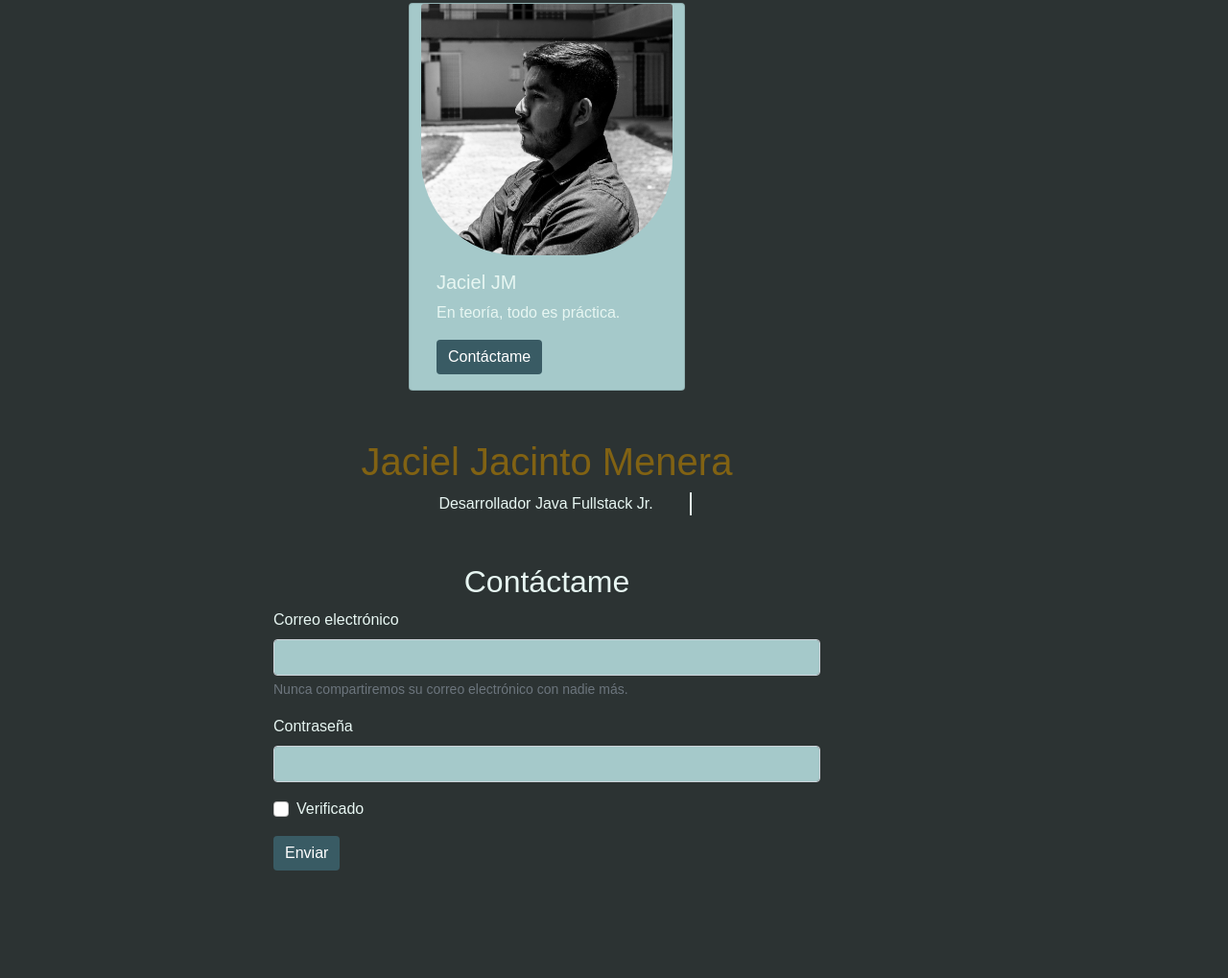
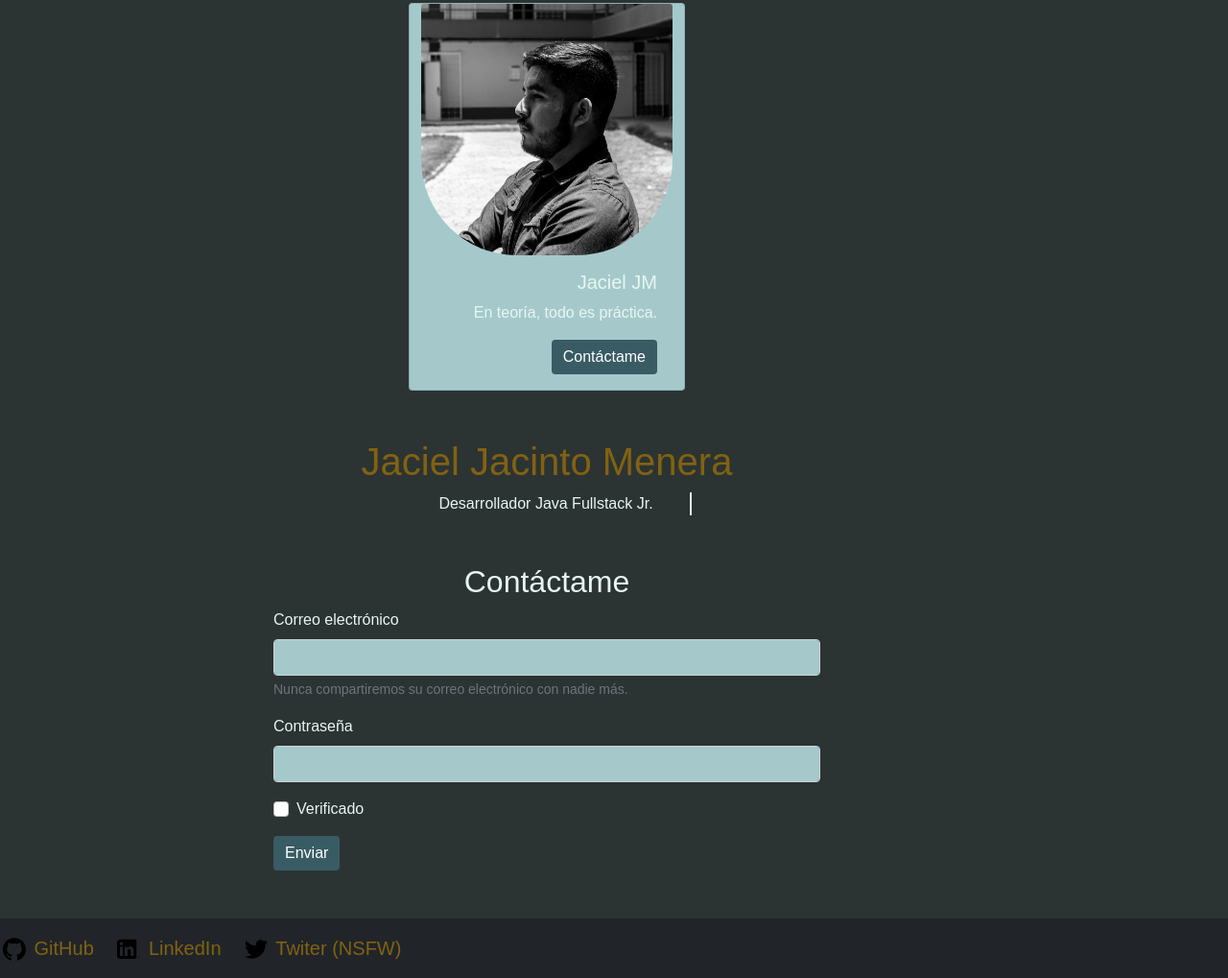
Before and after one commit to JacielJM/Portfolio, a plain HTML site: page portfolio.html in a window 1280 px wide. Shown: the part 103-1122 px from the top of the page at 96% size. Before the commit the page ends 1060 px from the top, so only its background shows below. Drawn offline with nearby package versions, Linux system fonts and the light colour scheme.

Commit message:
se añade y estila footer

```diff
--- a/portfolio.html
+++ b/portfolio.html
@@ -64,13 +64,15 @@
 			<!-- tarjeta about me -->
 			<div class="container">
 				<div class="row justify-content-center">
-					<div class="card" style="width: 18rem">
-						<img src="/public/images/jaciel-github.jpg" class="card-img-top" alt="profile-picturr" />
+					<div class="card text-end" style="width: 18rem">
+						<img
+							src="/public/images/jaciel-github.jpg"
+							class="card-img-top"
+							alt="profile-picturr"
+						/>
 						<div class="card-body">
 							<h5 class="card-title">Jaciel JM</h5>
-							<p class="card-text">
-								En teoría, todo es práctica.
-							</p>
+							<p class="card-text">En teoría, todo es práctica.</p>
 							<a href="#" class="btn btn-primary">Contáctame</a>
 						</div>
 					</div>
@@ -81,7 +83,9 @@
 			<div class="container">
 				<div class="row justify-content-center">
 					<h1 class="text-center">Jaciel Jacinto Menera</h1>
-                    <span class="text-center" id="job">Desarrollador Java Fullstack Jr.</span>
+					<span class="text-center" id="job"
+						>Desarrollador Java Fullstack Jr.</span
+					>
 				</div>
 			</div>
 
@@ -141,6 +145,38 @@
 					</form>
 				</div>
 			</div>
+
+			<!-- footer -->
+			<footer class="footer mt-auto py-3 bg-dark">
+				<div class="container-fluid">
+					<a class="navbar-brand" href="https://www.github.com/JacielJM/" target="_blank">
+						<img
+							src="/public/icons/github.svg"
+							alt=""
+							width="30"
+							height="24"
+							class="d-inline-block align-text-top"
+						/>
+						GitHub
+					</a>
+					<a class="navbar-brand" href="https://www.linkedin/in/jacieljm/" target="_blank">
+						<img
+							src="/public/icons/linkedin.svg"
+							alt=""
+							width="30"
+							height="24"
+							class="d-inline-block align-text-top"
+						/>
+						LinkedIn
+					</a>
+					<a class="navbar-brand" href="https://twitter.com/jaciel_jm/" target="_blank">
+						<img src="./public/icons/twitter.svg" alt=""
+							width="30"
+							height="24" class="d-inline-block align-text-top">
+							Twiter (NSFW)</a
+						>
+				</div>
+			</footer>
 		</div>
 
 		<!-- Link de CDN para Bootstrap 5 JS y Popper -->
--- a/styles/portfolio.css
+++ b/styles/portfolio.css
@@ -1,5 +1,10 @@
+*{
+   margin: 0;
+   padding: 0;
+   box-sizing: border-box;
+}
+
 #job {
-	text-align: center;
 	white-space: nowrap;
 	border-right: 2px solid;
 	width: 34ch;
@@ -41,21 +46,17 @@
     background-color: #A5C9CA;
 }
 
+
 body {
     font-family: 'JetBrains Mono', sans-serif;
     background-color: #2C3333;
     color: #E7F6F2;
 }
 
-h1 {
+h1, .navbar-brand {
     color: #816213;
-    padding: 0;
 }
 
 img {
     border-radius: 100px;
 }
-
-div {
-    padding: 0;
-}
```
Also changed, not shown: public/icons/github.svg (added), public/icons/linkedin.svg (added), public/icons/twitter.svg (added). Lines whose indentation alone changed are shown as unchanged.
